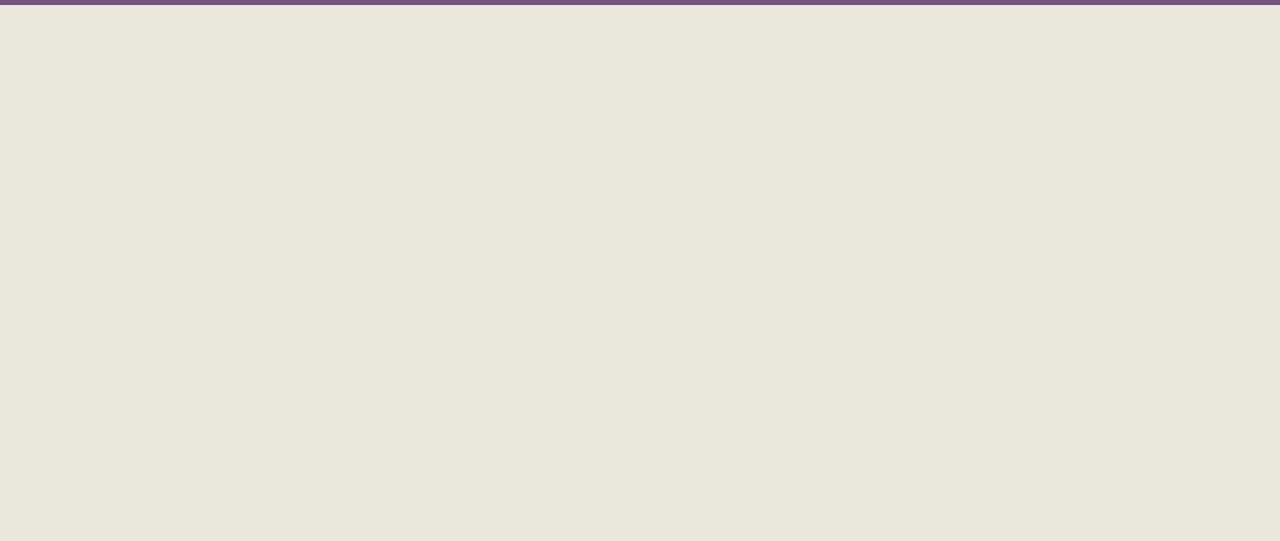
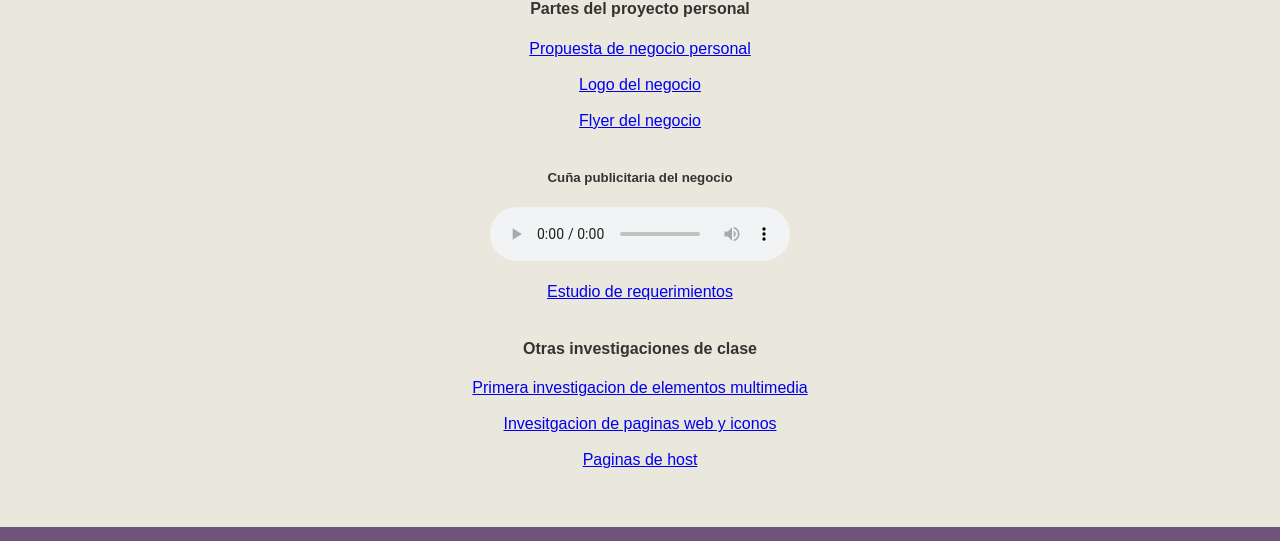
Before and after one commit to Ccrashhedd/Portafolio, a plain HTML site: page index.html in a window 1280 px wide. Shown: the part 2121-2662 px from the top of the page. Before the commit the page ends 2126 px from the top, so only its background shows below. Drawn offline with Linux system fonts and the light colour scheme.

Commit message:
Ultimo cambio, agregar todos los trabajos de clase

```diff
--- a/Formateo/Format.css
+++ b/Formateo/Format.css
@@ -307,3 +307,17 @@ footer {
         font-size: 1.5em;
     }
 }
+
+button {
+    background-color: #FA8334; /* Color de fondo */
+    color: white; /* Color del texto */
+    border: none; /* Sin borde */
+    border-radius: 5px; /* Bordes redondeados */
+    padding: 10px 15px; /* Espaciado interno */
+    cursor: pointer; /* Cambia el cursor al pasar el mouse */
+    transition: background-color 0.3s; /* Transición suave */
+}
+
+button:hover {
+    background-color: #6F537A; /* Color al pasar el mouse */
+}
--- a/index.html
+++ b/index.html
@@ -90,10 +90,65 @@
                     <p>En esta seccion podras encontrar los proyectos personales que he realizado</p>
 
                     <div class="eComCGA">
+                        <h4>Trabajo invidual de comercio</h4>
                         <a href="https://github.com/Ccrashhedd/eComerce-CGA">
                             <img src="Formateo/Assets/CGAportada.png" alt="eComCGA" class="imgProy">
                         </a>
-                        <p>Este fue el proyecto personal que hicimos sobre una pagina web</p>
+                        <p>Este fue el proyecto personal que hicimos sobre una pagina web y un negocio personal </p>
+
+                    </div>
+
+                    <div class="otroProy">
+                        <h4>Otros Trabajos de la clase</h4>
+
+                        <div class="proy">
+                            <h4>Partes del proyecto personal</h4>
+                            <a href="Formateo/TrabajosClase/Propuesta de negocio ChillGames.pdf" target="_blank">
+                                Propuesta de negocio personal
+                            </a>
+
+                            <br><br>
+
+                            <a href="Formateo/TrabajosClase/trabajo de logo.png" target="_blank">
+                                Logo del negocio
+                            </a>
+                             <br><br>
+
+                            <a href="Formateo/TrabajosClase/Flyer ChillGames.png" target="_blank">
+                                Flyer del negocio
+                            </a>
+                             <br><br>
+
+                             <h5> Cuña publicitaria del negocio </h5>
+                                <audio controls src="Formateo/TrabajosClase/Cuña ChillGames Arcade.mp3"></audio>
+
+                            <br><br>
+
+                            <a href="Formateo/TrabajosClase/Estudio de requerimientos ChillGames.pdf" target="_blank">
+                                Estudio de requerimientos
+                            </a>
+                            <br><br>
+                        </div>
+
+                        <div class="investig">
+                            <h4>Otras investigaciones de clase</h4>
+
+                                <a href="Formateo/TrabajosClase/Investigacion elementos multimedia.pdf" target="_blank">
+                                    Primera investigacion de elementos multimedia
+                                </a>
+                                 <br><br>
+
+                                <a href="Formateo/TrabajosClase/Investigacion de paginas web y glosario de iconos.pdf" target="_blank">
+                                    Invesitgacion de paginas web y iconos
+                                </a>
+                                <br><br>
+
+
+                                <a href="Formateo/TrabajosClase/Paginas de host.pdf" target="_blank">
+                                    Paginas de host
+                                </a>
+                                <br><br>
+                        </div>
 
                     </div>
                 </div>
```
Also changed, not shown: Formateo/TrabajosClase/trabajo de logo.png (added), 9 other files.
